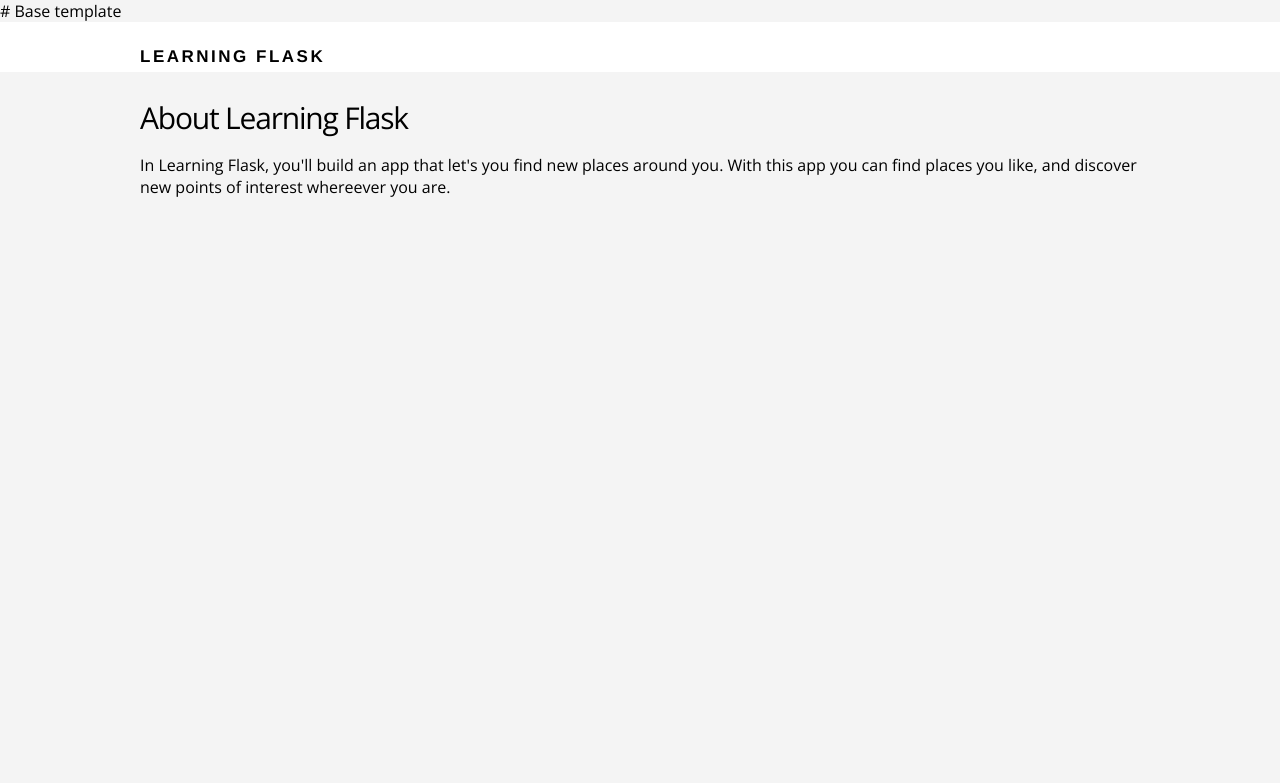
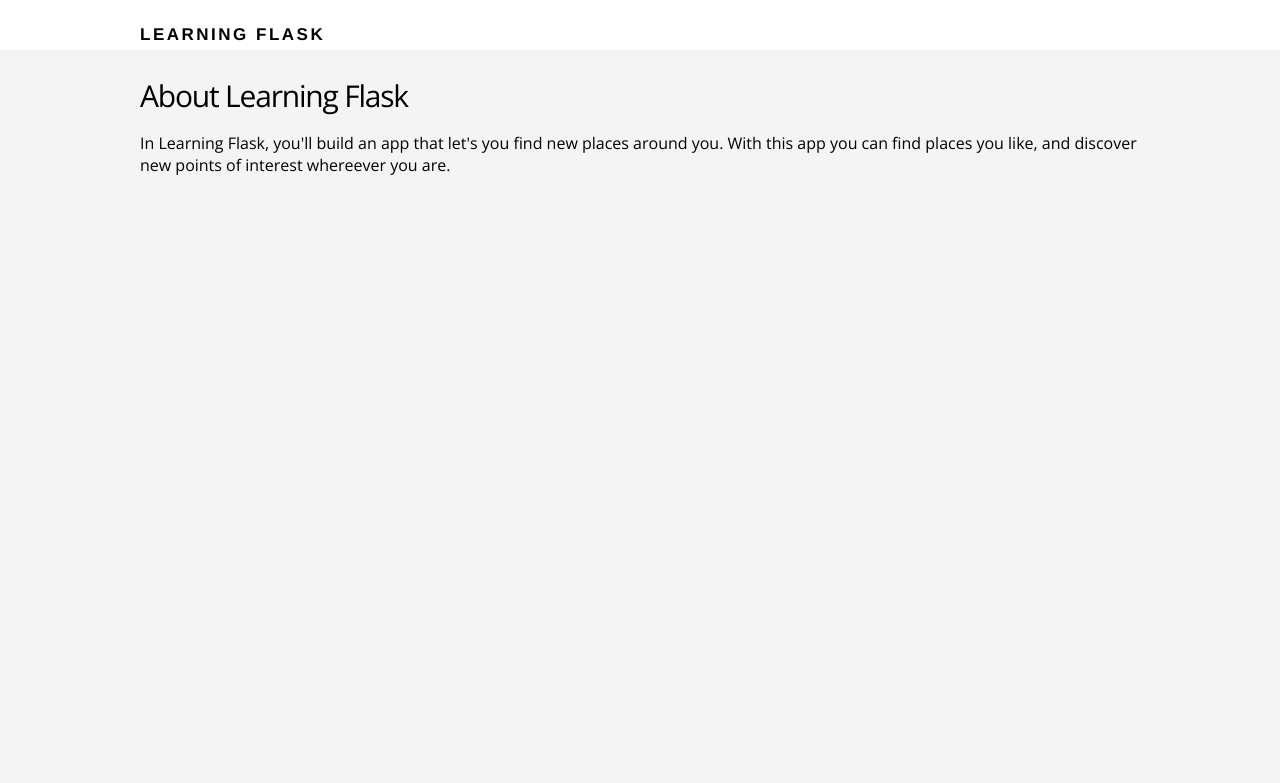
Before and after one commit to abbypenn/Flask, a Flask app: page /about in a window 1280 px wide. Shown: the top 783 px of the page. Run offline with Flask 2, Linux system fonts and the light colour scheme.

Commit message:
Updated layout.html

```diff
--- a/templates/layout.html
+++ b/templates/layout.html
@@ -1,4 +1,3 @@
-# Base template
 
 <!DOCTYPE html>
 <html>
```
